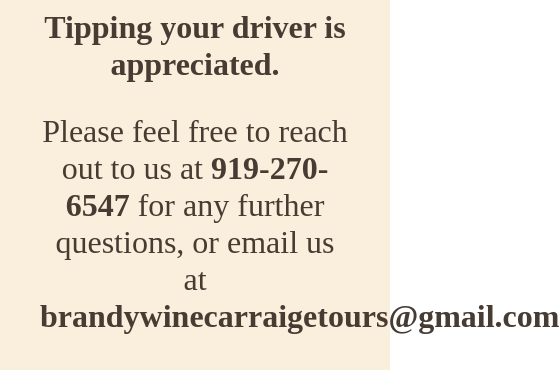
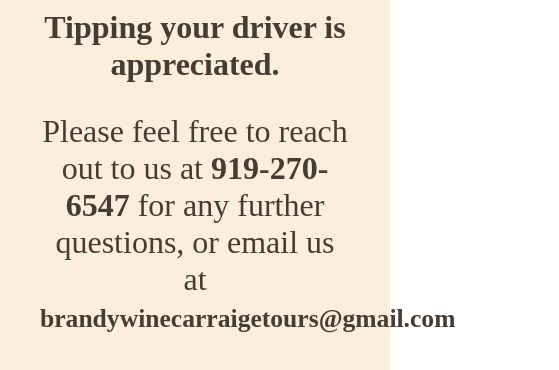
Before and after one commit to Matt-LaRochelle/carriage, a React (Create React App) app: page /now_what in a window 390 px wide. Shown: the part 3151-3521 px from the top of the page, 559 px wide, since content can reach past the window. Built offline with nearby package versions, Linux system fonts and the light colour scheme; a web font is replaced by a local one.

Commit message:
fix email overflow on phone screen

```diff
--- a/src/components/now_what/Now_what.jsx
+++ b/src/components/now_what/Now_what.jsx
@@ -15,7 +15,7 @@
                 <p>Outside alcohol is <strong>NOT PERMITTED</strong> at the wineries per Maryland State Law. </p>
                 <p>Outside food is discouraged, (there are food trucks frequently available at the wineries), but a SMALL personal cooler is permitted. </p>
                 <p><strong>Tipping your driver is appreciated. </strong></p>
-                <p>Please feel free to reach out to us at <strong>919-270-6547</strong> for any further questions, or email us at <strong>brandywinecarraigetours@gmail.com</strong></p>
+                <p>Please feel free to reach out to us at <strong>919-270-6547</strong> for any further questions, or email us at <span className={styles.email}><strong>brandywinecarraigetours@gmail.com</strong></span></p>
                 <p><strong>Haag Family Farm - 15311 Baden Naylor rd, Brandywine, MD 20613</strong></p>
                 <img src="https://images.squarespace-cdn.com/content/v1/600dd33c276d9d4dbba3cc19/1623790178846-HUG6VW8TI3FPEOA9EAQE/Jess+DJ+pic.jpeg?format=1500w" />
             </div>
--- a/src/components/now_what/Now_what.module.css
+++ b/src/components/now_what/Now_what.module.css
@@ -31,3 +31,7 @@
     width: 70%;
     height: auto;
 }
+
+.email {
+    font-size: 1.6rem;
+}
```
